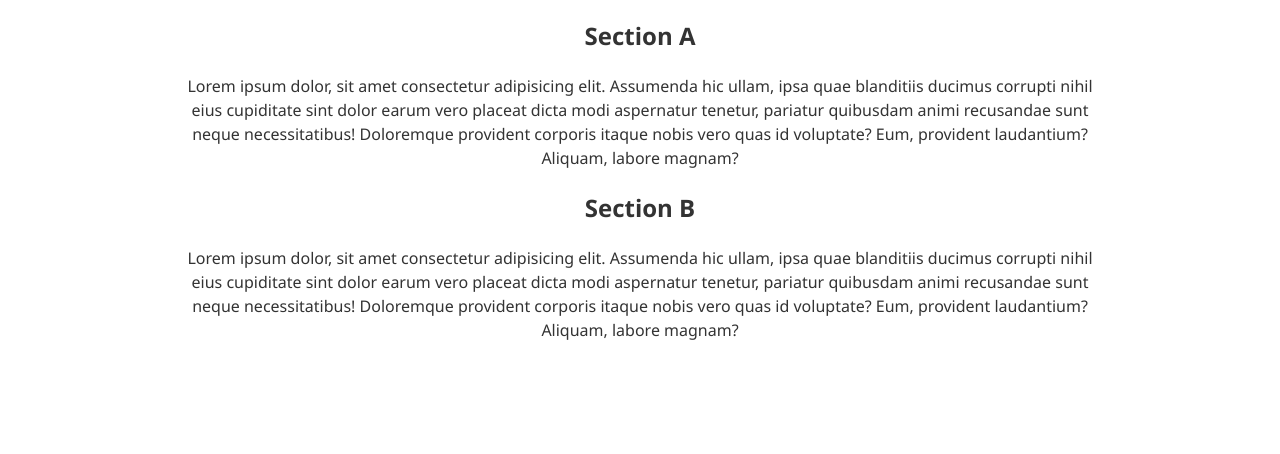
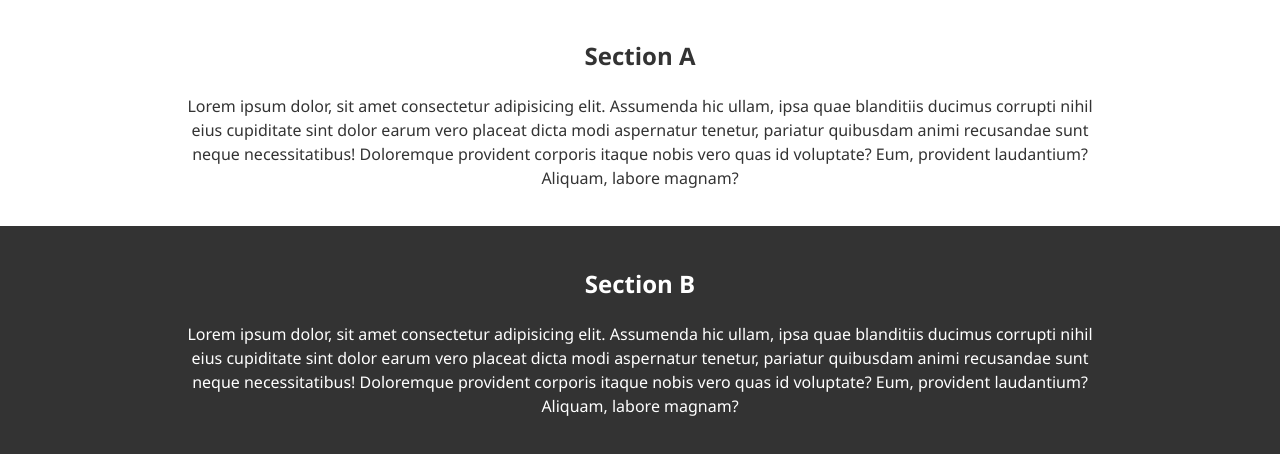
Before and after one commit to AlbertStjarne/FullscreenVideoBackground, a plain HTML site: page index.html in a window 1280 px wide. Shown: the part 802-1256 px from the top of the page. Before the commit the page ends 1160 px from the top, so only its background shows below. Drawn offline with Linux system fonts and the light colour scheme.

Commit message:
addspadding to section and background and color to 2nd section

```diff
--- a/style.css
+++ b/style.css
@@ -74,6 +74,15 @@ body{
   text-decoration: none;
 }
 
+.section{
+  padding: 20px 0;
+}
+
+.section-b{
+  background: #333;
+  color: #fff;
+}
+
 @media(max-width: 960px){
   .container{
     padding-right: 3rem;
```
